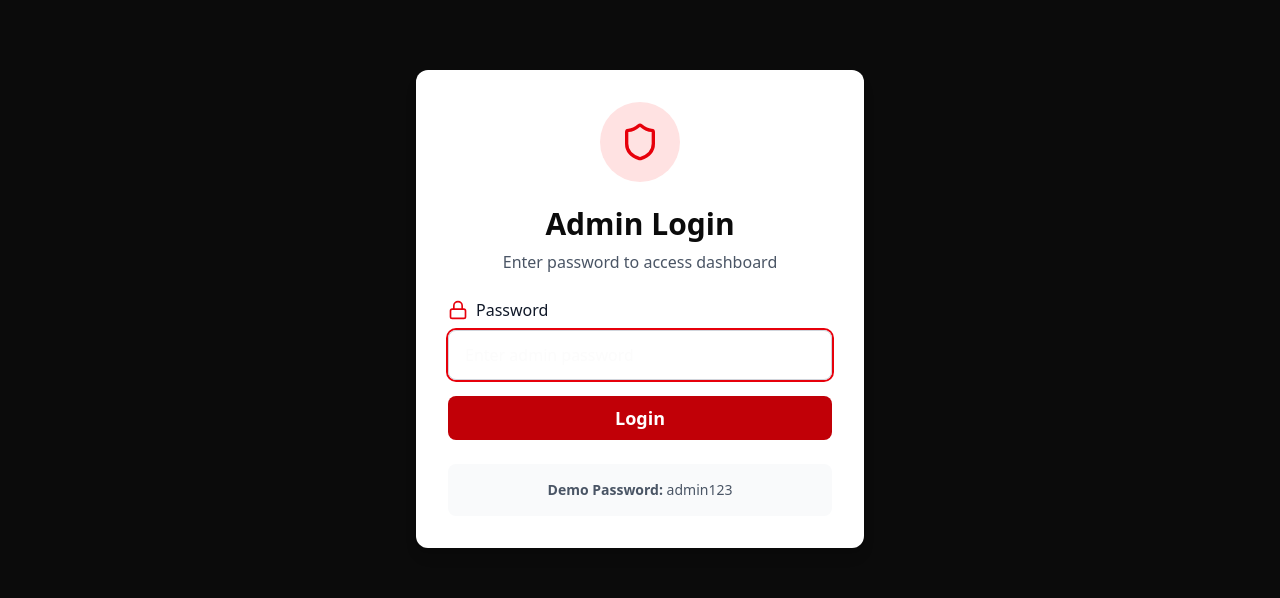
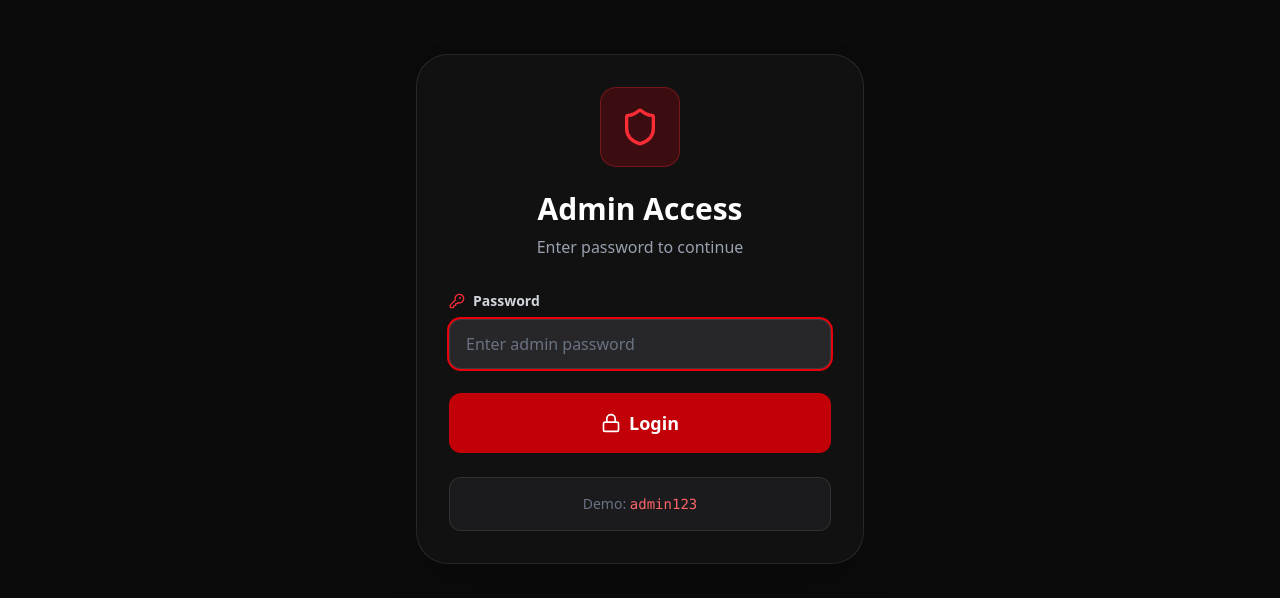
Before and after one commit to noureddineweb3dev/fast-pizza, a React (Vite) app: page /admin/login in a window 1280 px wide. Shown: the part 139-737 px from the top of the page. Built offline with nearby package versions, Linux system fonts and the light colour scheme; no server answers.

Commit message:
Login page updated

```diff
--- a/src/features/admin/AdminLogin.jsx
+++ b/src/features/admin/AdminLogin.jsx
@@ -1,10 +1,12 @@
 import { useState } from 'react';
 import { useNavigate } from 'react-router-dom';
 import { useDispatch } from 'react-redux';
-import { Lock, Shield } from 'lucide-react';
+import { motion } from 'framer-motion';
+import { Lock, Shield, KeyRound } from 'lucide-react';
 import toast from 'react-hot-toast';
 import Button from '../../ui/Button';
 import { adminLogin } from '../../store/adminSlice';
+import Container from '../../layout/Container';
 
 function AdminLogin() {
   const [password, setPassword] = useState('');
@@ -19,10 +21,8 @@ function AdminLogin() {
       return;
     }
 
-    // Try to login
     dispatch(adminLogin({ password }));
 
-    // Check if login was successful
     if (password === 'admin123') {
       toast.success('Login successful!', { id: 'admin-login' });
       navigate('/admin/dashboard');
@@ -33,25 +33,29 @@ function AdminLogin() {
 
   return (
     <div className="min-h-[80vh] flex items-center justify-center px-4">
-      <div className="max-w-md w-full bg-white rounded-xl shadow-lg p-8 space-y-6">
+      <motion.div
+        initial={{ opacity: 0, y: 20 }}
+        animate={{ opacity: 1, y: 0 }}
+        className="max-w-md w-full bg-zinc-900/50 border border-white/10 rounded-[2rem] shadow-2xl p-8 backdrop-blur-sm"
+      >
         {/* Icon */}
-        <div className="flex justify-center">
-          <div className="w-20 h-20 bg-red-100 rounded-full flex items-center justify-center">
-            <Shield className="w-10 h-10 text-red-600" />
+        <div className="flex justify-center mb-6">
+          <div className="w-20 h-20 bg-red-600/20 rounded-2xl border border-red-500/30 flex items-center justify-center">
+            <Shield className="w-10 h-10 text-red-500" />
           </div>
         </div>
 
         {/* Title */}
-        <div className="text-center">
-          <h1 className="text-3xl font-bold text-sp-black">Admin Login</h1>
-          <p className="text-gray-600 mt-2">Enter password to access dashboard</p>
+        <div className="text-center mb-8">
+          <h1 className="text-3xl font-black text-white">Admin Access</h1>
+          <p className="text-gray-400 mt-2">Enter password to continue</p>
         </div>
 
         {/* Form */}
-        <form onSubmit={handleSubmit} className="space-y-4">
+        <form onSubmit={handleSubmit} className="space-y-6">
           <div className="space-y-2">
-            <label htmlFor="password" className="flex items-center gap-2 font-medium text-gray-900">
-              <Lock className="w-5 h-5 text-red-600" />
+            <label htmlFor="password" className="flex items-center gap-2 text-sm font-bold text-gray-300">
+              <KeyRound className="w-4 h-4 text-red-500" />
               Password
             </label>
 
@@ -61,23 +65,24 @@ function AdminLogin() {
               value={password}
               onChange={(e) => setPassword(e.target.value)}
               placeholder="Enter admin password"
-              className="w-full border border-gray-300 rounded-lg px-4 py-3 focus:outline-none focus:ring-2 focus:ring-red-600"
+              className="w-full bg-zinc-800 border border-white/10 rounded-xl px-4 py-3 text-white placeholder-gray-500 focus:outline-none focus:ring-2 focus:ring-red-600"
               autoFocus
             />
           </div>
 
-          <Button type="submit" variant="primary" className="w-full text-lg">
+          <Button type="submit" variant="primary" className="w-full !py-4 text-lg !rounded-xl">
+            <Lock className="w-5 h-5 mr-2" />
             Login
           </Button>
         </form>
 
         {/* Demo Hint */}
-        <div className="bg-gray-50 rounded-lg p-4 text-center">
-          <p className="text-sm text-gray-600">
-            <strong>Demo Password:</strong> admin123
+        <div className="mt-6 p-4 bg-zinc-800/50 rounded-xl border border-white/10 text-center">
+          <p className="text-sm text-gray-400">
+            <span className="text-gray-500">Demo:</span> <code className="text-red-400">admin123</code>
           </p>
         </div>
-      </div>
+      </motion.div>
     </div>
   );
 }
```
